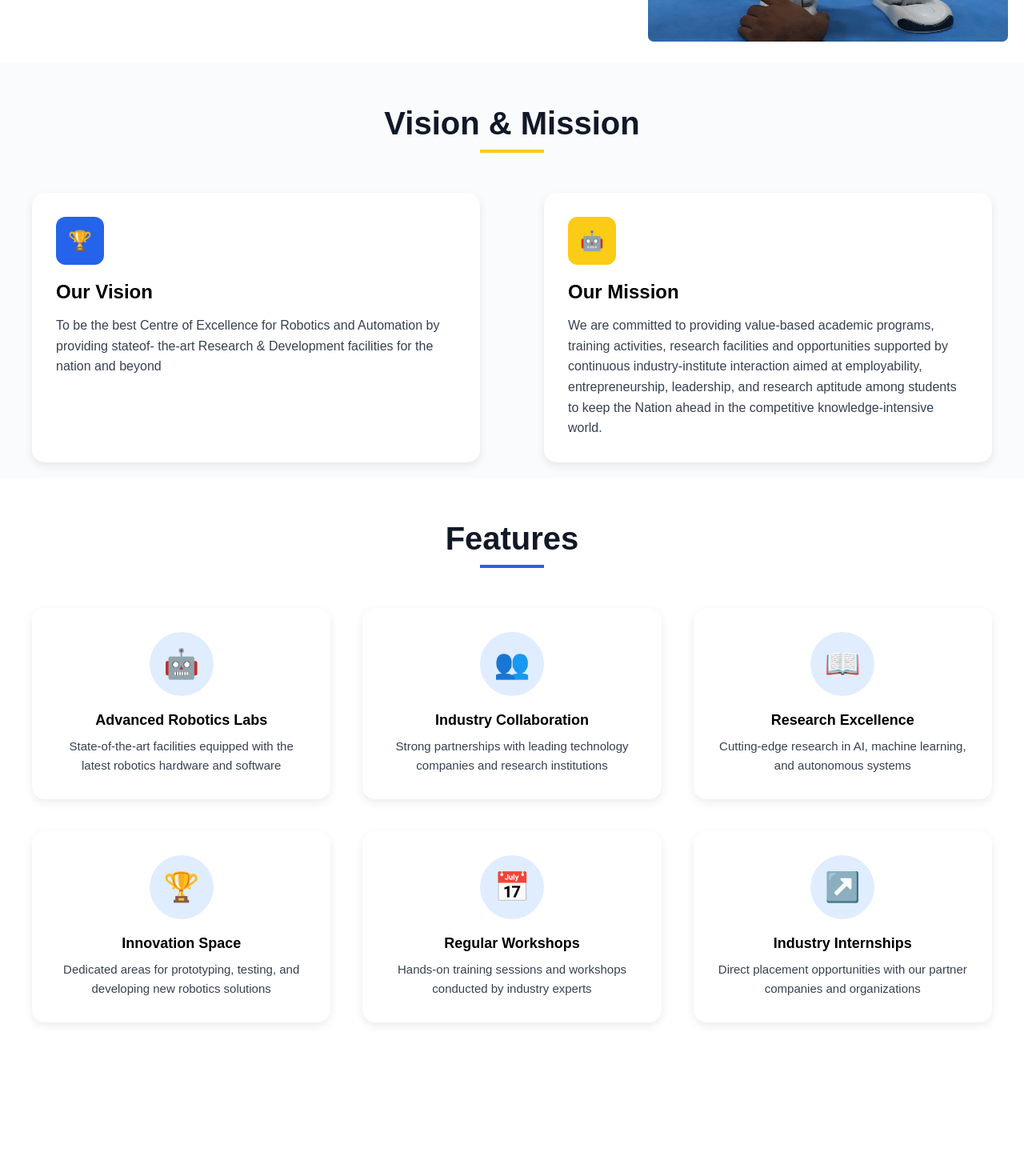
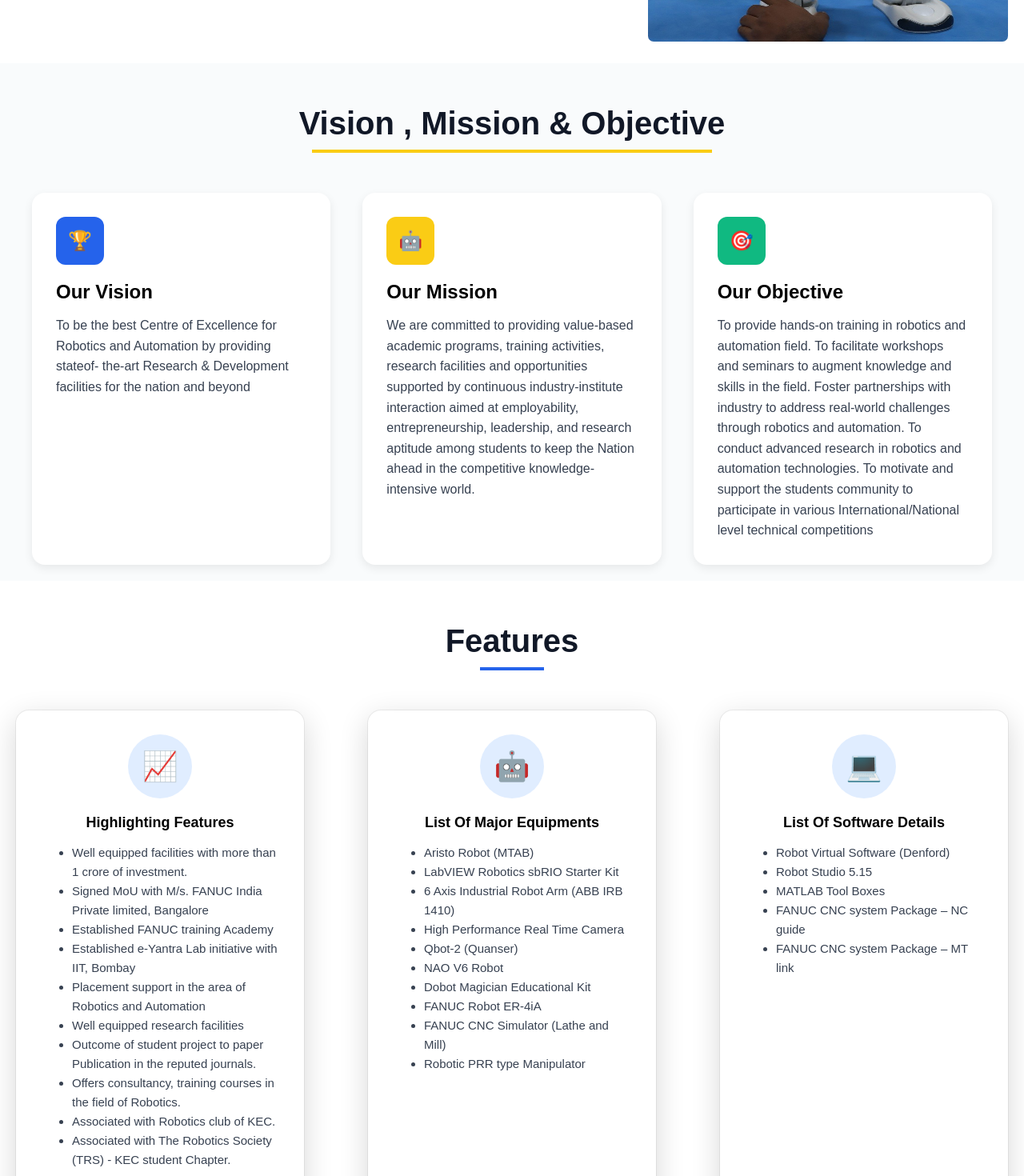
Before and after one commit to Kiruthick-07/COE---Portfolio, a React (Vite) app in the folder Coe - mts/: page / in a window 1280 px wide. Shown: the part 1240-2710 px from the top of the page at 80% size. Before the commit the page ends 2538 px from the top, so only its background shows below. Built offline with nearby package versions, Linux system fonts and the light colour scheme.

Commit message:
Feat : Features , visionMission component completed

```diff
--- a/Coe - mts/src/Components/Features.jsx
+++ b/Coe - mts/src/Components/Features.jsx
@@ -25,16 +25,16 @@ const Features = () => {
   const cardsContainerStyle = {
     display: 'flex',
     flexWrap: 'wrap',
-    gap: '40px',
+    gap: '80px',
     justifyContent: 'center',
-    maxWidth: '1200px',
+    maxWidth: '1900px',
     margin: '0 auto',
   };
 
   const cardStyle = {
     backgroundColor: '#fff',
     borderRadius: '16px',
-    boxShadow: '0 4px 12px rgba(0,0,0,0.08)',
+    boxShadow: "rgba(0, 0, 0, 0.16) 0px 10px 36px 0px, rgba(0, 0, 0, 0.06) 0px 0px 0px 1px",
     padding: '30px',
     flex: '1 1 280px',
     maxWidth: '320px',
@@ -73,50 +73,61 @@ const Features = () => {
 
       <div style={cardsContainerStyle}>
         <div style={cardStyle}>
-          <div style={iconContainerStyle}>🤖</div>
-          <div style={titleStyle}>Advanced Robotics Labs</div>
+          <div style={iconContainerStyle}>📈</div>
+          <div style={titleStyle}>Highlighting Features</div>
           <div style={textStyle}>
-            State-of-the-art facilities equipped with the latest robotics hardware and software
+            <ul style={{textAlign:"left"}}>
+              <li>Well equipped facilities with more than 1
+              crore of investment.</li>
+              <li>Signed MoU with M/s. FANUC India Private
+              limited, Bangalore</li>
+              <li>Established FANUC training Academy</li>
+              <li>Established e-Yantra Lab initiative with
+              IIT, Bombay</li>
+              <li>Placement support in the area of Robotics
+              and Automation</li>
+              <li>Well equipped research facilities</li>
+              <li>Outcome of student project to paper
+              Publication in the reputed journals.</li>
+              <li>Offers consultancy, training courses in the
+              field of Robotics.</li>
+              <li>Associated with Robotics club of KEC.</li>
+              <li>Associated with The Robotics Society (TRS)
+              - KEC student Chapter.</li>
+            </ul>
           </div>
         </div>
 
         <div style={cardStyle}>
-          <div style={iconContainerStyle}>👥</div>
-          <div style={titleStyle}>Industry Collaboration</div>
+          <div style={iconContainerStyle}>🤖</div>
+          <div style={titleStyle}>List Of Major Equipments</div>
           <div style={textStyle}>
-            Strong partnerships with leading technology companies and research institutions
+            <ul style={{textAlign:'left'}}>
+              <li>Aristo Robot (MTAB)</li>
+              <li>LabVIEW Robotics sbRIO Starter Kit</li>
+              <li>6 Axis Industrial Robot Arm (ABB IRB 1410)</li>
+              <li>High Performance Real Time Camera</li>
+              <li>Qbot-2 (Quanser)</li>
+              <li>NAO V6 Robot</li>
+              <li>Dobot Magician Educational Kit</li>
+              <li>FANUC Robot ER-4iA</li>
+              <li>FANUC CNC Simulator (Lathe and Mill)</li>
+              <li>Robotic PRR type Manipulator</li>
+            </ul>
           </div>
         </div>
 
         <div style={cardStyle}>
-          <div style={iconContainerStyle}>📖</div>
-          <div style={titleStyle}>Research Excellence</div>
+          <div style={iconContainerStyle}>💻</div>
+          <div style={titleStyle}>List Of Software Details</div>
           <div style={textStyle}>
-            Cutting-edge research in AI, machine learning, and autonomous systems
-          </div>
-        </div>
-
-        <div style={cardStyle}>
-          <div style={iconContainerStyle}>🏆</div>
-          <div style={titleStyle}>Innovation Space</div>
-          <div style={textStyle}>
-            Dedicated areas for prototyping, testing, and developing new robotics solutions
-          </div>
-        </div>
-
-        <div style={cardStyle}>
-          <div style={iconContainerStyle}>📅</div>
-          <div style={titleStyle}>Regular Workshops</div>
-          <div style={textStyle}>
-            Hands-on training sessions and workshops conducted by industry experts
-          </div>
-        </div>
-
-        <div style={cardStyle}>
-          <div style={iconContainerStyle}>↗️</div>
-          <div style={titleStyle}>Industry Internships</div>
-          <div style={textStyle}>
-            Direct placement opportunities with our partner companies and organizations
+           <ul style={{textAlign:'left'}}>
+            <li>Robot Virtual Software (Denford)</li>
+            <li>Robot Studio 5.15</li>
+            <li>MATLAB Tool Boxes</li>
+            <li>FANUC CNC system Package – NC guide</li>
+            <li>FANUC CNC system Package – MT link</li>
+           </ul>
           </div>
         </div>
       </div>
--- a/Coe - mts/src/Components/VisionMission.jsx
+++ b/Coe - mts/src/Components/VisionMission.jsx
@@ -17,7 +17,7 @@ const VisionMission = () => {
   };
 
   const underlineStyle = {
-    width: '80px',
+    width: '500px',
     height: '4px',
     backgroundColor: '#facc15',
     margin: '0 auto 50px auto',
@@ -26,8 +26,9 @@ const VisionMission = () => {
   const cardsContainerStyle = {
     display: 'flex',
     flexWrap: 'wrap',
-    gap: '80px',
+    gap: '40px',
     justifyContent: 'center',
+    alignContent: "spacearound",
     maxWidth: '1200px',
     margin: '0 auto',
   };
@@ -37,9 +38,8 @@ const VisionMission = () => {
     borderRadius: '16px',
     boxShadow: '0 4px 12px rgba(0,0,0,0.08)',
     padding: '30px',
-    flex: '1 1 400px',
-    maxWidth: '500px',
-    gap:"50px",
+    flex: '1 1 300px',
+    maxWidth: '350px',
   };
 
   const iconContainerStyle = (bgColor) => ({
@@ -69,7 +69,7 @@ const VisionMission = () => {
 
   return (
     <div style={containerStyle}>
-      <h2 style={headingStyle}>Vision & Mission</h2>
+      <h2 style={headingStyle}>Vision , Mission & Objective</h2>
       <div style={underlineStyle}></div>
 
       <div style={cardsContainerStyle}>
@@ -104,6 +104,28 @@ students to keep the Nation ahead in the
           competitive knowledge-intensive world.
           </div>
         </div>
+        {/* Objective */}
+        <div style={cardStyle}>
+          <div style={iconContainerStyle('#10b981')}>
+            🎯
+          </div>
+          <div style={titleStyle}>Our Objective</div>
+          <div style={textStyle}>
+          To provide hands-on training in robotics
+          and automation field.
+         To facilitate workshops and seminars to
+          augment knowledge and skills in the field.
+         Foster partnerships with industry to
+        address real-world challenges through
+         robotics and automation.
+         To conduct advanced research in robotics
+         and automation technologies.
+         To motivate and support the students
+        community to participate in various
+         International/National level technical
+        competitions
+          </div>
+        </div>
       </div>
     </div>
   );
```
Lines whose indentation alone changed are shown as unchanged.
